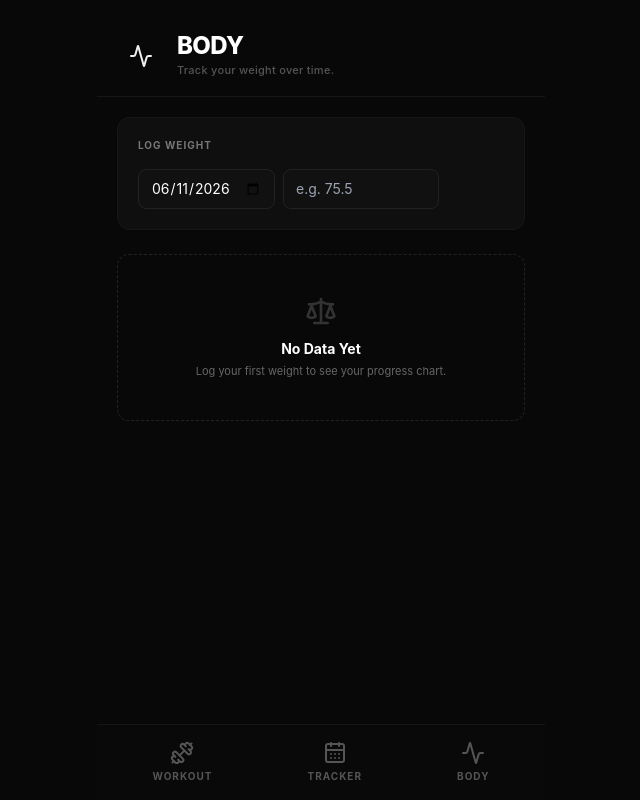
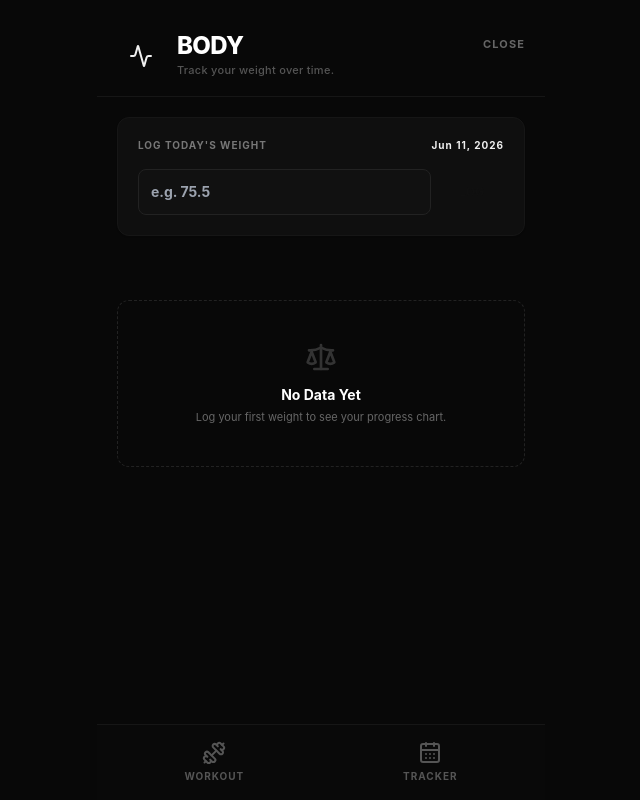
Before and after one commit to ddddami/lift, a React (Vite) app: page /body in a window 1280 px wide. Shown: the whole page, without its empty margins (319-959 px from the left). Built offline with nearby package versions, Linux system fonts and the light colour scheme.

Commit message:
feat: native app layout, 52-week swipeable heatmap, and frictionless logging

```diff
--- a/src/components/Layout.tsx
+++ b/src/components/Layout.tsx
@@ -1,5 +1,5 @@
 import { Link, Outlet } from '@tanstack/react-router';
-import { Dumbbell, CalendarDays, Activity } from 'lucide-react';
+import { Dumbbell, CalendarDays } from 'lucide-react';
 
 export function Layout() {
   return (
@@ -31,16 +31,6 @@ export function Layout() {
             <CalendarDays className="w-6 h-6 mb-1" />
             <span className="text-[10px] font-bold tracking-widest">TRACKER</span>
           </Link>
-          <Link
-            to="/body"
-            className="flex flex-col items-center p-2 rounded-xl text-lift-text-dim transition-all duration-200"
-            activeProps={{
-              className: 'text-lift-accent-1 !text-lift-accent-1',
-            }}
-          >
-            <Activity className="w-6 h-6 mb-1" />
-            <span className="text-[10px] font-bold tracking-widest">BODY</span>
-          </Link>
         </div>
       </nav>
     </div>
--- a/src/routes/Body.tsx
+++ b/src/routes/Body.tsx
@@ -1,19 +1,28 @@
-import { useState } from 'react';
+import { useState, useRef } from 'react';
 import { useStore } from '../store/useStore';
 import { format, differenceInDays } from 'date-fns';
 import { Activity, Scale, TrendingUp, TrendingDown, Minus, Trash2 } from 'lucide-react';
+import { Link } from '@tanstack/react-router';
 
 export function Body() {
   const { weightLogs, addWeightLog, deleteWeightLog } = useStore();
   const [weightInput, setWeightInput] = useState('');
-  const [dateInput, setDateInput] = useState(format(new Date(), 'yyyy-MM-dd'));
+  const inputRef = useRef<HTMLInputElement>(null);
 
-  const handleLog = (e: React.FormEvent) => {
-    e.preventDefault();
+  const handleLog = (e?: React.FormEvent) => {
+    if (e) e.preventDefault();
     const w = parseFloat(weightInput);
-    if (!isNaN(w) && w > 0 && dateInput) {
-      addWeightLog(w, dateInput);
+    if (!isNaN(w) && w > 0) {
+      addWeightLog(w, format(new Date(), 'yyyy-MM-dd'));
       setWeightInput('');
+      if (inputRef.current) inputRef.current.blur();
+    }
+  };
+
+  const handleKeyDown = (e: React.KeyboardEvent) => {
+    if (e.key === 'Enter') {
+      e.preventDefault();
+      handleLog();
     }
   };
 
@@ -60,8 +69,8 @@ export function Body() {
   };
 
   return (
-    <div className="flex flex-col h-full bg-lift-bg">
-      <div className="shrink-0 bg-lift-bg z-10 border-b border-[#161616] p-5 pt-8 pb-4">
+    <div className="flex flex-col h-full bg-lift-bg overflow-hidden">
+      <div className="shrink-0 bg-lift-bg z-10 border-b border-[#161616] p-5 pt-8 pb-4 flex justify-between items-start">
         <div className="flex items-center gap-3">
           <div className="bg-lift-accent-1/20 p-3 rounded-full">
             <Activity className="w-6 h-6 text-lift-accent-1" />
@@ -71,42 +80,46 @@ export function Body() {
             <p className="text-lift-text-dim text-[11px] mt-1 font-medium tracking-wide">Track your weight over time.</p>
           </div>
         </div>
+        <Link
+          to="/"
+          className="text-[#666] hover:text-white transition-colors bg-transparent border-none text-[11px] font-bold tracking-widest mt-1"
+        >
+          CLOSE
+        </Link>
       </div>
 
-      <div className="flex-1 overflow-y-auto p-5 pb-8">
-        {/* LOG FORM */}
-        <div className="bg-lift-card border border-lift-border rounded-xl p-5 mb-6 shadow-sm">
-          <h2 className="text-[10px] font-bold tracking-widest text-[#777] uppercase mb-4">Log Weight</h2>
-          <form onSubmit={handleLog} className="flex gap-2">
+      <div className="flex-1 flex flex-col min-h-0 p-5 pb-8 overflow-hidden">
+        {/* LOG FORM (Fixed at top) */}
+        <div className="shrink-0 bg-lift-card border border-lift-border rounded-xl p-5 mb-6 shadow-sm">
+          <div className="flex justify-between items-center mb-4">
+            <h2 className="text-[10px] font-bold tracking-widest text-[#777] uppercase">Log Today's Weight</h2>
+            <div className="text-[10px] font-bold tracking-widest text-lift-accent-1">{format(new Date(), 'MMM d, yyyy')}</div>
+          </div>
+          <div className="flex gap-2">
             <input
-              type="date"
-              value={dateInput}
-              onChange={e => setDateInput(e.target.value)}
-              max={format(new Date(), 'yyyy-MM-dd')}
-              className="bg-[#111] border border-[#222] rounded-lg px-3 py-2 text-sm text-white focus:outline-none focus:border-lift-accent-1 transition-colors shrink-0"
-            />
-            <input
+              ref={inputRef}
               type="number"
               step="0.1"
               placeholder="e.g. 75.5"
               value={weightInput}
               onChange={e => setWeightInput(e.target.value)}
-              className="bg-[#111] border border-[#222] rounded-lg px-3 py-2 text-sm text-white focus:outline-none focus:border-lift-accent-1 transition-colors flex-1 w-full"
+              onKeyDown={handleKeyDown}
+              className="bg-[#111] border border-[#222] rounded-lg px-3 py-3 text-sm text-white focus:outline-none focus:border-lift-accent-1 transition-colors flex-1 w-full font-bold"
             />
             <button
-              type="submit"
+              onClick={() => handleLog()}
               disabled={!weightInput}
-              className="bg-lift-accent-1 text-[#111] px-4 rounded-lg font-bold text-xs disabled:opacity-50 transition-opacity cursor-pointer border-none"
+              className="bg-lift-accent-1 text-[#111] px-5 rounded-lg font-bold text-xs disabled:opacity-50 transition-opacity cursor-pointer border-none"
             >
               LOG
             </button>
-          </form>
+          </div>
         </div>
 
         {hasLogs ? (
           <>
-            {/* STATS */}
-            <div className="grid grid-cols-3 gap-2 mb-6">
+            {/* STATS (Fixed) */}
+            <div className="shrink-0 grid grid-cols-3 gap-2 mb-6">
               <div className="bg-lift-card border border-lift-border rounded-xl p-3 flex flex-col items-center text-center">
                 <div className="text-[10px] font-bold tracking-widest text-[#777] uppercase mb-1">Total Change</div>
                 <div className="text-lg font-black text-white">
@@ -129,8 +142,8 @@ export function Body() {
               </div>
             </div>
 
-            {/* CHART */}
-            <div className="bg-lift-card border border-lift-border rounded-xl p-5 mb-6 overflow-hidden">
+            {/* CHART (Fixed) */}
+            <div className="shrink-0 bg-lift-card border border-lift-border rounded-xl p-5 mb-6 overflow-hidden">
               <div className="flex justify-between items-center mb-6">
                 <h2 className="text-[10px] font-bold tracking-widest text-[#777] uppercase">Progress Chart</h2>
                 <div className="text-[10px] font-bold bg-[#111] px-2 py-1 rounded text-lift-accent-1">
@@ -138,7 +151,7 @@ export function Body() {
                 </div>
               </div>
 
-              <div className="relative w-full h-[120px] mb-2">
+              <div className="relative w-full h-[100px] mb-2">
                 <svg viewBox="0 0 300 120" preserveAspectRatio="none" className="w-full h-full overflow-visible">
                   {/* Grid Lines */}
                   <line x1="0" y1="0" x2="300" y2="0" stroke="#222" strokeWidth="1" strokeDasharray="4 4" />
@@ -174,12 +187,12 @@ export function Body() {
               </div>
             </div>
 
-            {/* LOG HISTORY */}
-            <div className="bg-lift-card border border-lift-border rounded-xl p-5 mb-6">
-              <h2 className="text-[10px] font-bold tracking-widest text-[#777] uppercase mb-4">History</h2>
-              <div className="flex flex-col gap-2">
+            {/* LOG HISTORY (Scrollable) */}
+            <div className="flex-1 min-h-0 bg-lift-card border border-lift-border rounded-xl p-5 flex flex-col">
+              <h2 className="text-[10px] font-bold tracking-widest text-[#777] uppercase mb-4 shrink-0">History</h2>
+              <div className="flex-1 overflow-y-auto pr-1 hide-scrollbar flex flex-col gap-2 pb-20">
                 {[...weightLogs].reverse().map(log => (
-                  <div key={log.date} className="flex justify-between items-center p-3 bg-[#111] rounded-lg">
+                  <div key={log.date} className="flex justify-between items-center p-3 bg-[#111] rounded-lg shrink-0">
                     <div className="text-[11px] font-bold text-[#AAA]">
                       {format(new Date(log.date), 'MMMM d, yyyy')}
                     </div>
@@ -198,7 +211,7 @@ export function Body() {
             </div>
           </>
         ) : (
-          <div className="text-center py-10 border border-dashed border-[#222] rounded-xl">
+          <div className="text-center py-10 border border-dashed border-[#222] rounded-xl shrink-0 mt-10">
             <Scale className="w-8 h-8 text-[#333] mx-auto mb-3" />
             <h3 className="text-white font-bold text-sm mb-1">No Data Yet</h3>
             <p className="text-[11px] text-[#666]">Log your first weight to see your progress chart.</p>
```
Also changed, not shown: src/routes/Home.tsx (+64 -32 lines), src/routes/Tracker.tsx (+36 -15 lines).
